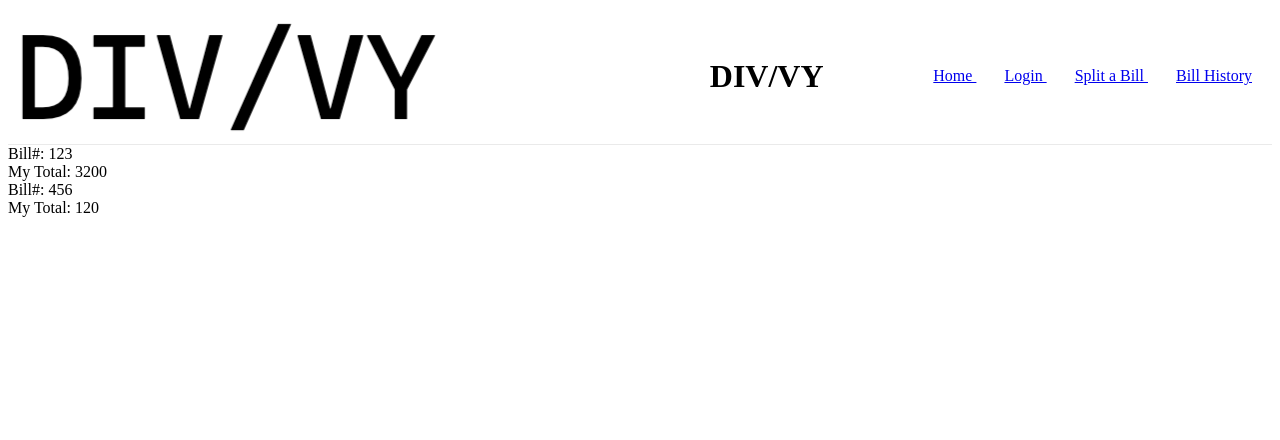
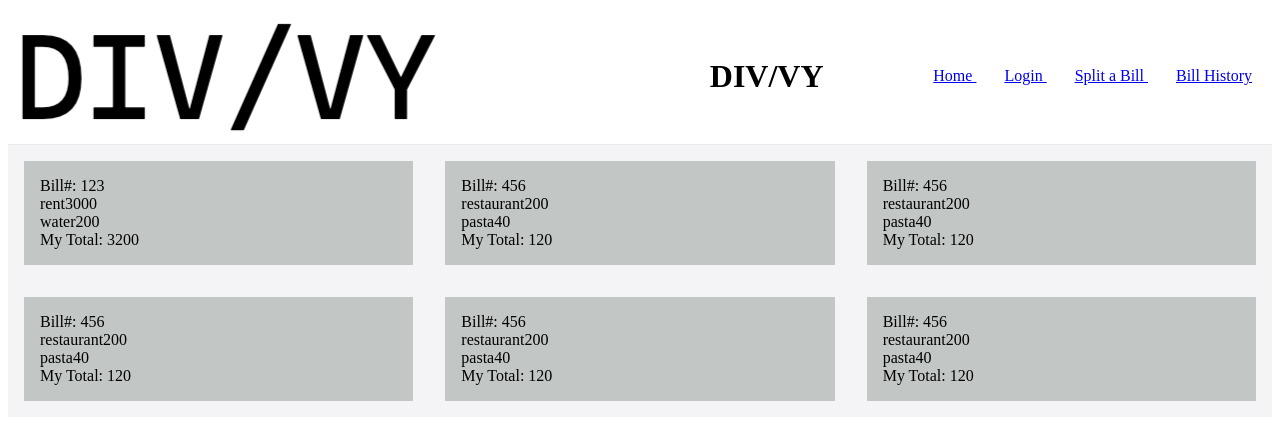
Before and after one commit to divvy-app/divvy-app, a React app: page /history in a window 1280 px wide. Shown: the top 440 px of the page. Built offline with nearby package versions, Linux system fonts and the light colour scheme; no server answers.

Commit message:
display bills w/ css grid

```diff
--- a/src/client/pages/Bill.jsx
+++ b/src/client/pages/Bill.jsx
@@ -1,11 +1,14 @@
 import React from 'react';
+import '../styles/bill.css'
 
 function Bill({props}) {
   console.log(props)
 
     return(
-      <div>
+      <div className='bill'>
           <div>Bill#: {props.billID}</div>
+          <div>{props.item[0]}</div>
+          <div>{props.item[1]}</div>
           <div>My Total: {props.myTotal}</div>
       </div>
 
--- a/src/client/pages/History.jsx
+++ b/src/client/pages/History.jsx
@@ -1,6 +1,7 @@
 import React from "react";
 import Bill from './Bill';
 import axios from 'axios';
+import '../styles/history.css';
 
 // includes JSX
 const History = () => {
@@ -10,7 +11,12 @@ const History = () => {
 
   const fakeDate = [
     {billID: 123, item: [['rent', 3000], ['water', 200]], myTotal: 3200},
-    {billID: 456, item: [['restaurant', 200], ['pasta', 40]], myTotal: 120}];
+    {billID: 456, item: [['restaurant', 200], ['pasta', 40]], myTotal: 120},
+    {billID: 456, item: [['restaurant', 200], ['pasta', 40]], myTotal: 120},
+    {billID: 456, item: [['restaurant', 200], ['pasta', 40]], myTotal: 120},
+    {billID: 456, item: [['restaurant', 200], ['pasta', 40]], myTotal: 120},
+    {billID: 456, item: [['restaurant', 200], ['pasta', 40]], myTotal: 120}
+  ];
 
     axios.get('/history')
     .then(function (response) {
@@ -37,8 +43,8 @@ const History = () => {
 
   return (
 
-  <div>
-    <div>{bills}</div>
+  <div className="history">
+    {bills}
   </div>
   )
 };
--- /dev/null
+++ b/src/client/styles/bill.css
@@ -0,0 +1,5 @@
+.bill {
+  background-color: rgb(194, 198, 197);
+  padding: 1rem;
+  margin: 1rem;
+}
--- /dev/null
+++ b/src/client/styles/history.css
@@ -0,0 +1,5 @@
+.history{
+  display: grid;
+  grid-template-columns: 1fr 1fr 1fr;
+  background-color: rgba(228, 228, 235, 0.405);
+}
```
